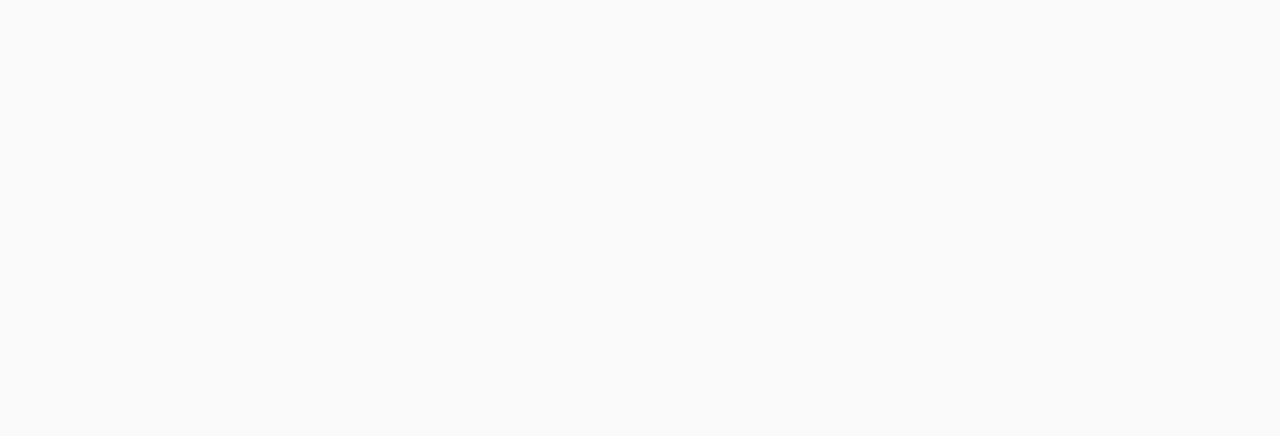
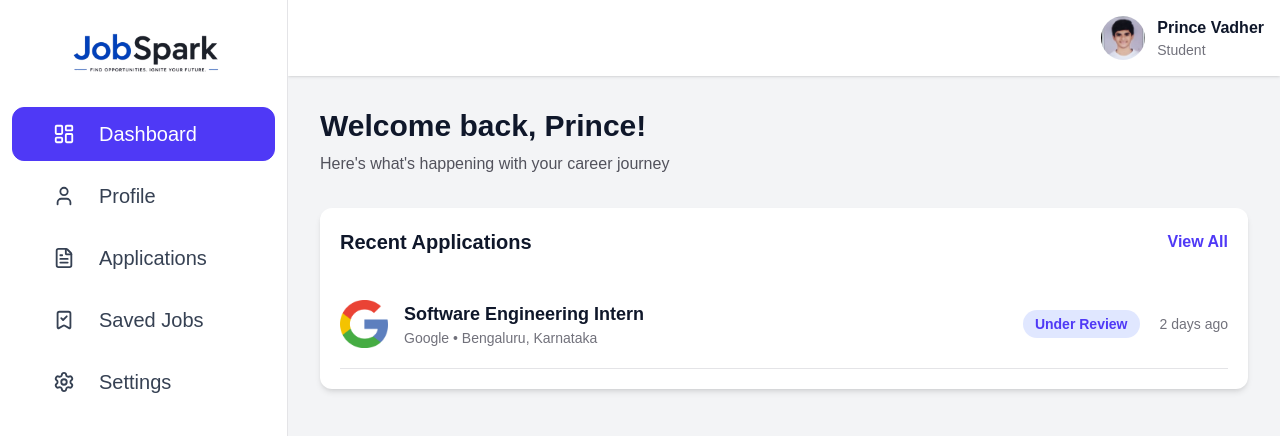
Before and after one commit to V-prince/CareerConnect, a React (Vite) app in the folder job-frontend/: page /dashboard in a window 1280 px wide. Before the commit this address had no page. Shown: the top 436 px of the page. Built offline with nearby package versions, Linux system fonts and the light colour scheme.

Commit message:
Deshboard Page Create 20%

```diff
--- a/job-frontend/src/App.jsx
+++ b/job-frontend/src/App.jsx
@@ -4,6 +4,7 @@
 import { Route, Routes } from 'react-router-dom'
 import { MainLayout } from './layouts/MainLayout'
 import { MianSidebar } from './layouts/MianSidebar'
+import { Dashboard } from './pages/student/Dashboard'
 
 function App() {
 
@@ -16,8 +17,8 @@
 
         </Route>
 
-        <Route  path="/side"  element={<MianSidebar />} >
-
+        <Route element={<MianSidebar />} >
+          <Route path="/dashboard" element={<Dashboard />} />
         </Route>
 
 
--- a/job-frontend/src/components/Sidebar.jsx
+++ b/job-frontend/src/components/Sidebar.jsx
@@ -37,7 +37,7 @@
 
 
   return (
-    <section className='w-72 min-h-screen border-r border-zinc-200  '>
+    <section className='w-72 min-h-screen border-r border-zinc-200 bg-white  '>
       <div className='flex flex-col '>
         <Link to={"/"}>
           <img src="/images/logo.png" alt="" className='w-50 mx-auto py-6' />
--- a/job-frontend/src/layouts/MianSidebar.jsx
+++ b/job-frontend/src/layouts/MianSidebar.jsx
@@ -6,7 +6,7 @@
   return (
     <div className='min-h-screen flex '>
       <Sidebar/>
-      <main className='flex-1 p-6 overflow-y-auto'>
+      <main className='flex-1  overflow-y-auto'>
         <Outlet />
       </main>
     </div>
--- /dev/null
+++ b/job-frontend/src/pages/student/Dashboard.jsx
@@ -0,0 +1,82 @@
+import React from 'react'
+
+export const Dashboard = () => {
+  return (
+    <section className="min-h-screen bg-gray-100">
+
+      <div className="flex items-center justify-end gap-3 p-4 bg-white shadow-sm">
+        <img
+          src="/images/profile.jpg"
+          alt="Profile"
+          className="h-10 w-10 md:h-11 md:w-11 rounded-full object-cover"
+        />
+
+        <div>
+          <h2 className="font-bold text-sm md:text-base">Prince Vadher</h2>
+          <p className="text-zinc-500 text-xs md:text-sm">Student</p>
+        </div>
+      </div>
+
+
+      <div className="p-4 md:p-6 lg:p-8">
+        <h1 className="text-2xl md:text-3xl font-bold">
+          Welcome back, Prince!
+        </h1>
+
+        <p className="text-zinc-600 mt-2 text-sm md:text-base">
+          Here's what's happening with your career journey
+        </p>
+
+
+        <div className="bg-white rounded-xl shadow-md mt-8 p-5">
+
+          <div className="flex items-center justify-between mb-6">
+            <h2 className="font-semibold text-lg md:text-xl">
+              Recent Applications
+            </h2>
+
+            <button className="text-indigo-600 font-semibold hover:underline">
+              View All
+            </button>
+          </div>
+
+
+          <div className="flex flex-col lg:flex-row lg:items-center lg:justify-between gap-5 border-b py-5 border-zinc-200">
+
+
+            <div className="flex items-center gap-4">
+              <img
+                src="/images/google.png"
+                alt="Google"
+                className="w-12 h-12 object-contain"
+              />
+
+              <div>
+                <h3 className="font-semibold text-base md:text-lg">
+                  Software Engineering Intern
+                </h3>
+
+                <p className="text-sm text-zinc-500">
+                  Google • Bengaluru, Karnataka
+                </p>
+              </div>
+            </div>
+
+
+            <div className="flex flex-wrap items-center gap-3 lg:gap-5">
+              <span className="px-3 py-1 rounded-full bg-indigo-100 text-indigo-600 text-sm font-semibold">
+                Under Review
+              </span>
+
+              <p className="text-zinc-500 text-sm">
+                2 days ago
+              </p>
+            </div>
+
+          </div>
+
+        </div>
+      </div>
+    </section>
+  )
+}
```
Also changed, not shown: job-frontend/public/images/google.png (added), job-frontend/public/images/profile.jpg (added).
